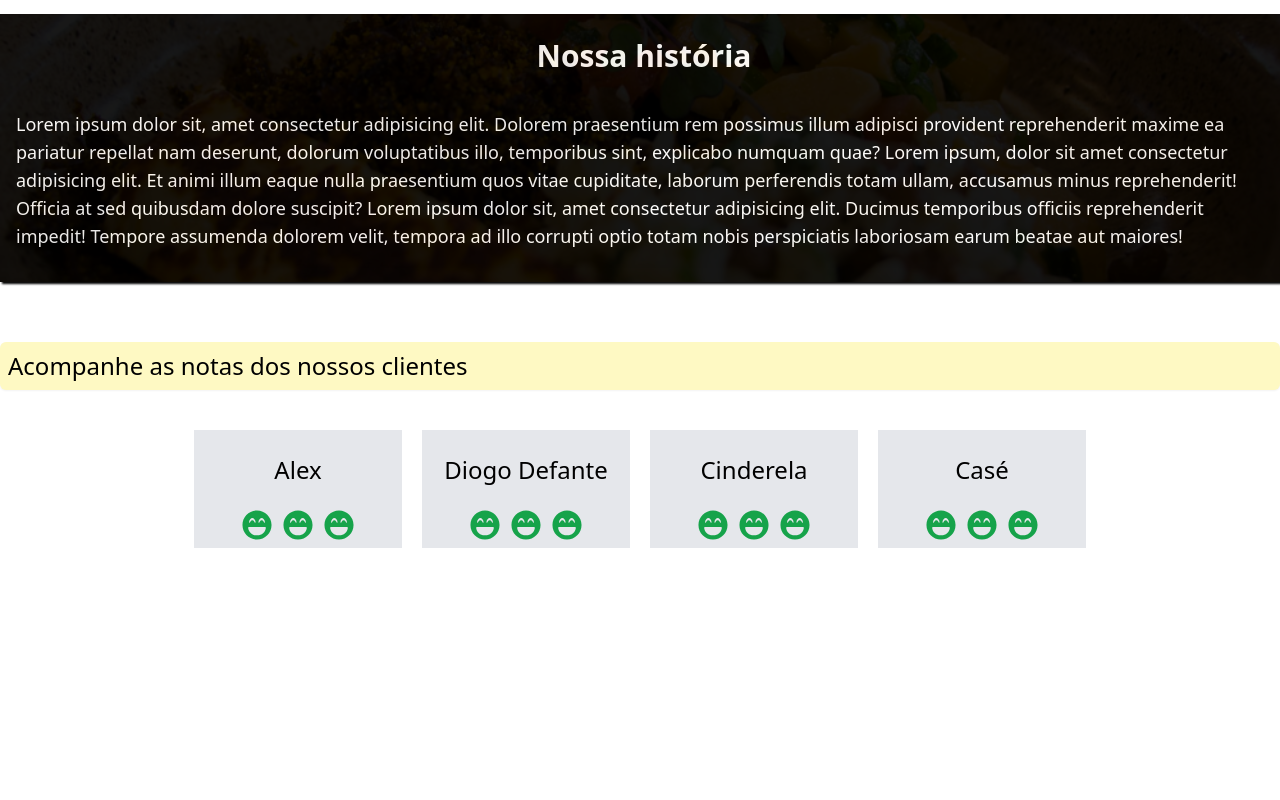
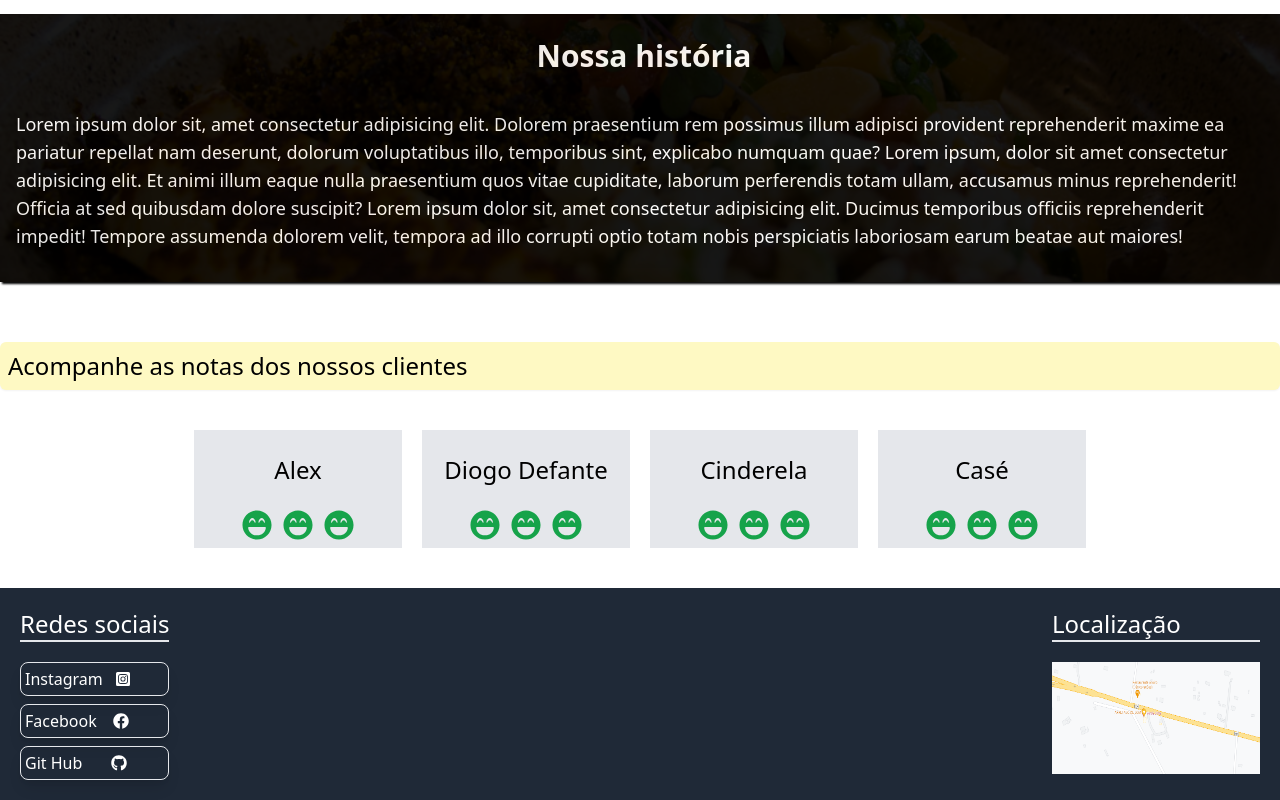
Before and after one commit to Fellipe-Barradas/Restaurant-Page, a React (Vite) app in the folder Restaurant-APP/: page / in a window 1280 px wide. Shown: the part 827-1627 px from the top of the page. Before the commit the page ends 1415 px from the top, so only its background shows below. Built offline with nearby package versions, Linux system fonts and the light colour scheme.

Commit message:
Criado e estilizado o footer

```diff
--- a/Restaurant-APP/src/App.jsx
+++ b/Restaurant-APP/src/App.jsx
@@ -1,3 +1,4 @@
+import Footer from './layout/Footer'
 import History from './layout/history'
 import Menu from './layout/menu'
 import Navbar from './layout/navbar'
@@ -11,6 +12,7 @@ function App() {
       <Menu/>
       <History/>
       <UserStars />
+      <Footer />
     </div>
   )
 }
--- /dev/null
+++ b/Restaurant-APP/src/layout/Footer.jsx
@@ -0,0 +1,28 @@
+import { FaFacebook, FaInstagramSquare, FaGithub } from "react-icons/fa";
+import location from "../imgs/locke.png"
+function Footer() {
+    return (
+    <div className="flex justify-between bg-gray-800 text-white p-5">
+        <div>
+            <h1 className="text-2xl border-b-2 border-gray-200 mb-5">Redes sociais</h1>
+            <div className="p-1 rounded-lg shadow-lg flex hover:bg-gray-400 transition duration-300 border text-white">
+                <p>Instagram </p>
+                <FaInstagramSquare className=" self-center ml-3"/>
+            </div>
+            <div className=" p-1 rounded-lg shadow-lg flex hover:bg-gray-400 transition duration-300 border text-white mt-2">
+                <p >Facebook </p>
+                <FaFacebook className=" self-center ml-4"/>
+            </div>
+            <div className=" p-1 rounded-lg shadow-lg flex hover:bg-gray-400 transition duration-300 border text-white mt-2">
+                <p><a href="https://github.com/Fellipe-Barradas">Git Hub </a></p>
+                <FaGithub className=" self-center ml-[29px]"/>
+            </div>
+        </div>
+        <div>
+            <h1 className="text-2xl border-b-2 border-gray-200 mb-5">Localização</h1>
+            <img src={location} alt="Localização no mapa"  className="w-52  h-28"/>
+        </div>
+    </div> );
+}
+
+export default Footer;
```
Also changed, not shown: Restaurant-APP/src/imgs/locke.PNG (added).
